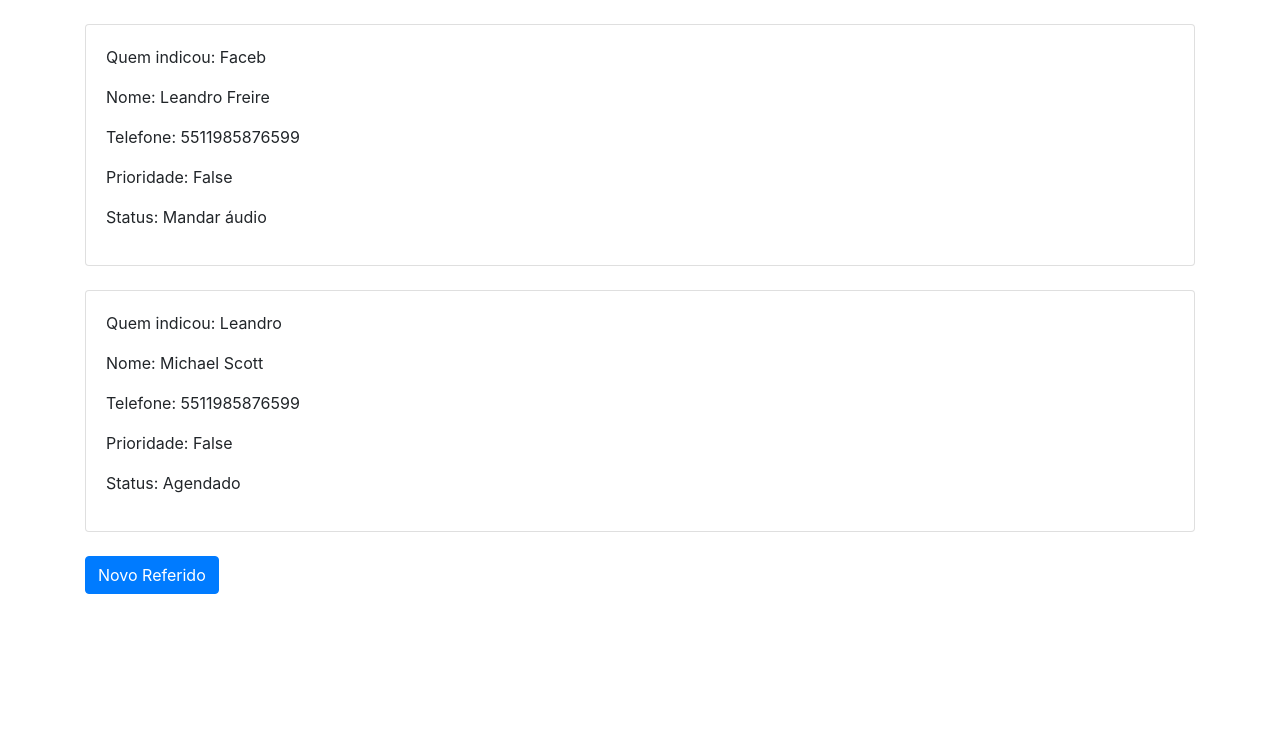
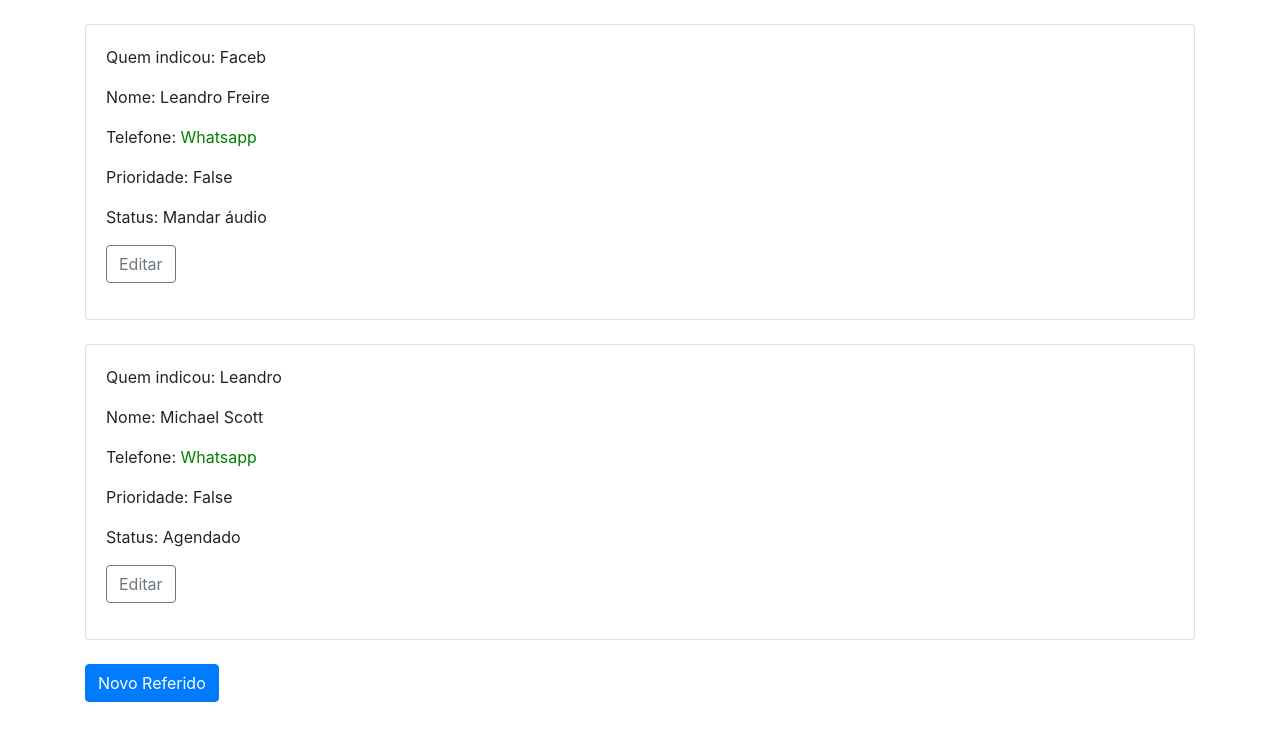
Before and after one commit to leandrofreire13/leadwsp, a Django app: page /referidos in a window 1280 px wide. Shown: the part 56-800 px from the top of the page. Run offline with Django 3.2, Linux system fonts and the light colour scheme; data comes from the database, SQL or seed files in the repository; both versions use the stored data as it was after the commit; some libraries are stand-ins or nearby versions.

Commit message:
Editando layout, ficando bom

```diff
--- /dev/null
+++ b/referidos/static/css/style.css
@@ -0,0 +1,4 @@
+a{
+    text-decoration: none;
+    color: green;
+}
--- a/referidos/templates/referidos/base.html
+++ b/referidos/templates/referidos/base.html
@@ -9,6 +9,7 @@
     <!-- Estilo bootstrap por cdn -->
     <link rel="stylesheet" href="{% static 'css/bootstrap.min.css' %}">
     <link rel="stylesheet" href="{% static 'fa/css/all.min.css' %}">
+    <link rel="stylesheet" href="{% static 'css/style.css' %}">
 </head>
 <body>
     <nav class="navbar navbar-expand-lg navbar-dark bg-dark">
--- a/referidos/templates/referidos/lista_referidos.html
+++ b/referidos/templates/referidos/lista_referidos.html
@@ -6,10 +6,10 @@
     <div class="card-body">
         <p>Quem indicou: {{ referido.quem_indicou }}</p>
         <p>Nome: {{ referido.nome }} </p>
-        <p>Telefone: {{ referido.telefone }} </p>
+        <p>Telefone: <a href="https://wa.me/{{ referido.telefone }}" target="_blank">Whatsapp</a> </p>
         <p>Prioridade: {{ referido.prioridade }} </p>
         <p>Status: {{ referido.status }} </p>
-        <p></p>
+        <p><a href="{% url 'referido_edit' pk=referido.pk %}" class="btn btn-outline-secondary" role="button">Editar</a></p>
     </div>
 </div>
 <br>
```
Also changed, not shown: db.sqlite3.
